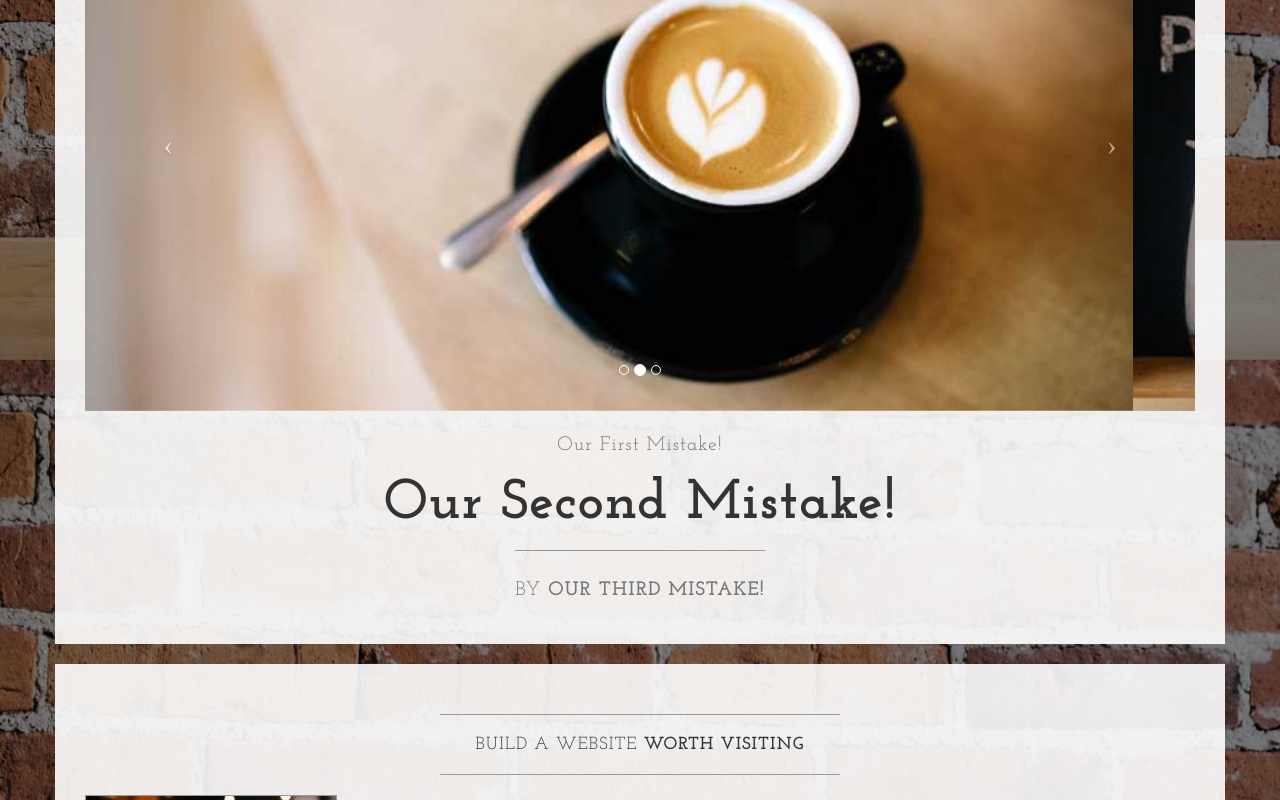
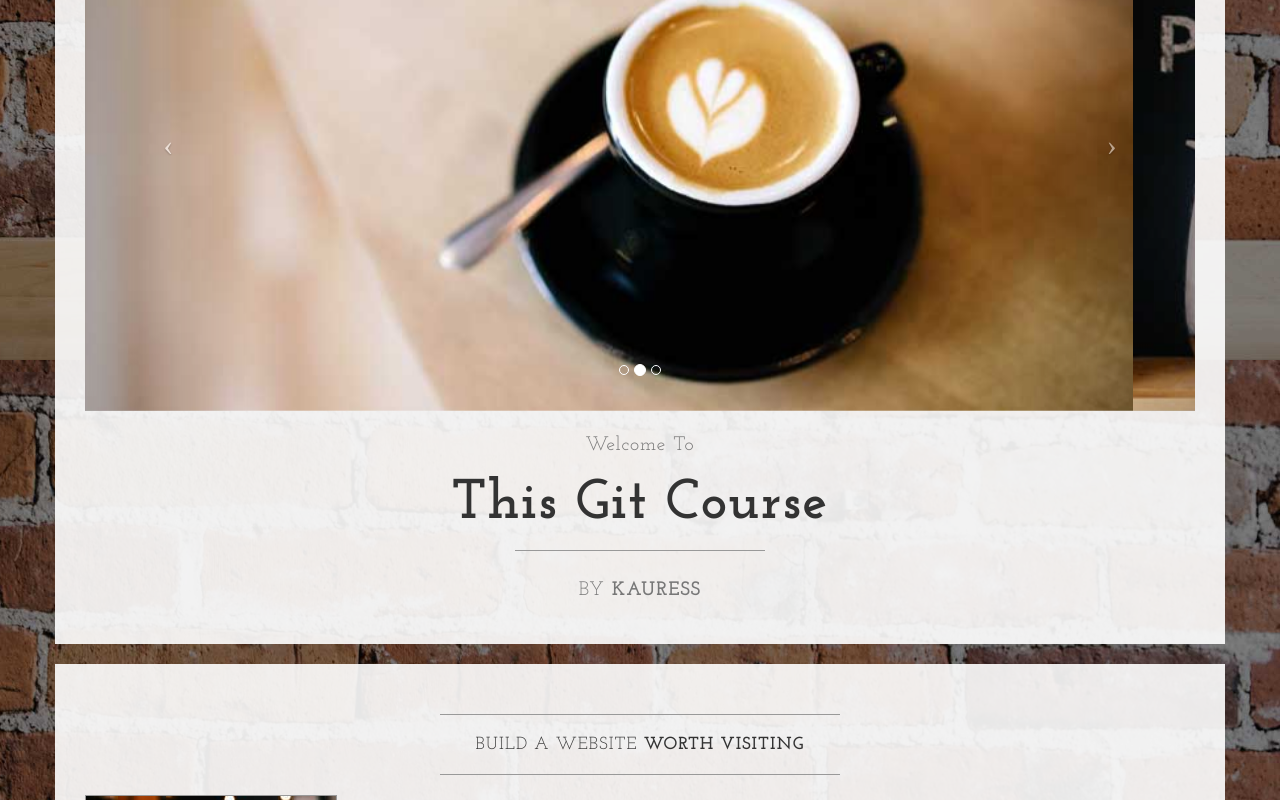
Before and after one commit to karl-baader/Learnable-Git-Course, a plain HTML site: page index.html in a window 1280 px wide. Shown: the part 440-1240 px from the top of the page. Drawn offline with nearby package versions, Linux system fonts and the light colour scheme.

Commit message:
Revert "Committing our third mistake, we left the other two in place"
This reverts commit 98af17770d8c478bcdb04cdcf776d3839092fe64.

```diff
--- a/index.html
+++ b/index.html
@@ -106,13 +106,13 @@
                         </a>
                     </div>
                     <h2 class="brand-before">
-                        <small>Our first mistake!</small>
+                        <small>Welcome to</small>
                     </h2>
-                    <h1 class="brand-name">Our second mistake!</h1>
+                    <h1 class="brand-name">This Git Course</h1>
                     <hr class="tagline-divider">
                     <h2>
                         <small>By
-                            <strong>Our third mistake!</strong>
+                            <strong>Kauress</strong>
                         </small>
                     </h2>
                 </div>
```
